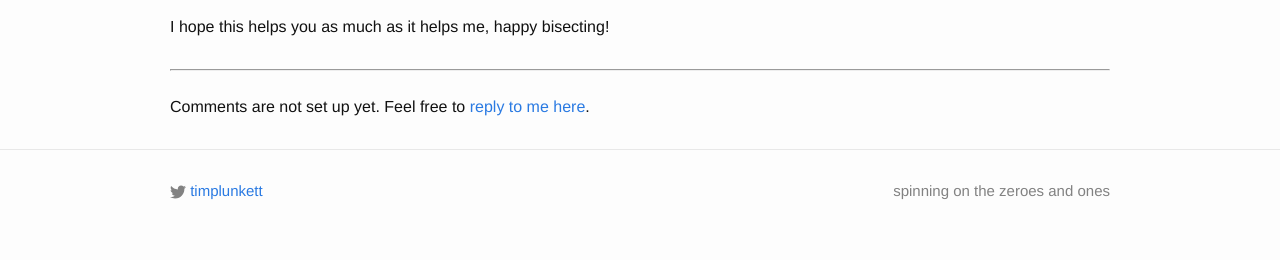
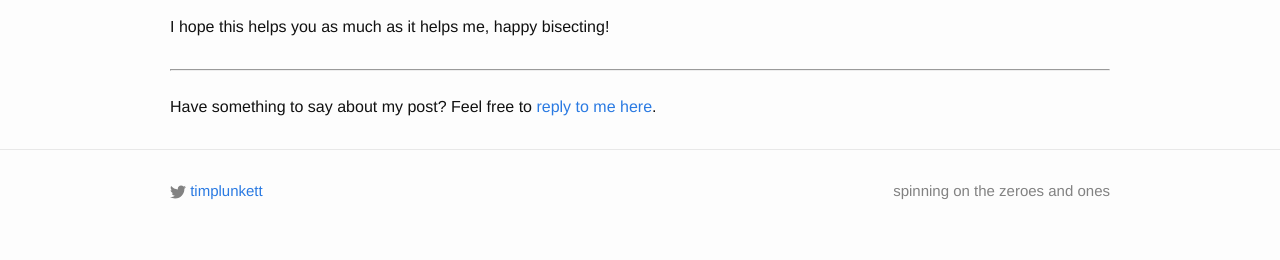
Before and after one commit to timplunkett/timplunkett.github.io, a Jekyll site: the page built from _posts/2017-05-02-git-bisect-run-drupal.md, in a window 1280 px wide. Shown: the part 1953-2213 px from the top of the page. Built offline with Jekyll 4.4.1, drawn with Linux system fonts in a browser that asks for light colours.

Commit message:
No plans for comments

```diff
--- a/_layouts/post.html
+++ b/_layouts/post.html
@@ -19,5 +19,5 @@ layout: default
 
 {% unless site.disqus.shortname %}
 <hr><br>
-<div>Comments are not set up yet. Feel free to <a href="https://twitter.com/{{ site.twitter_username }}">reply to me here</a>.</div>
+<div>Have something to say about my post? Feel free to <a href="https://twitter.com/{{ site.twitter_username }}">reply to me here</a>.</div>
 {% endunless %}
```
